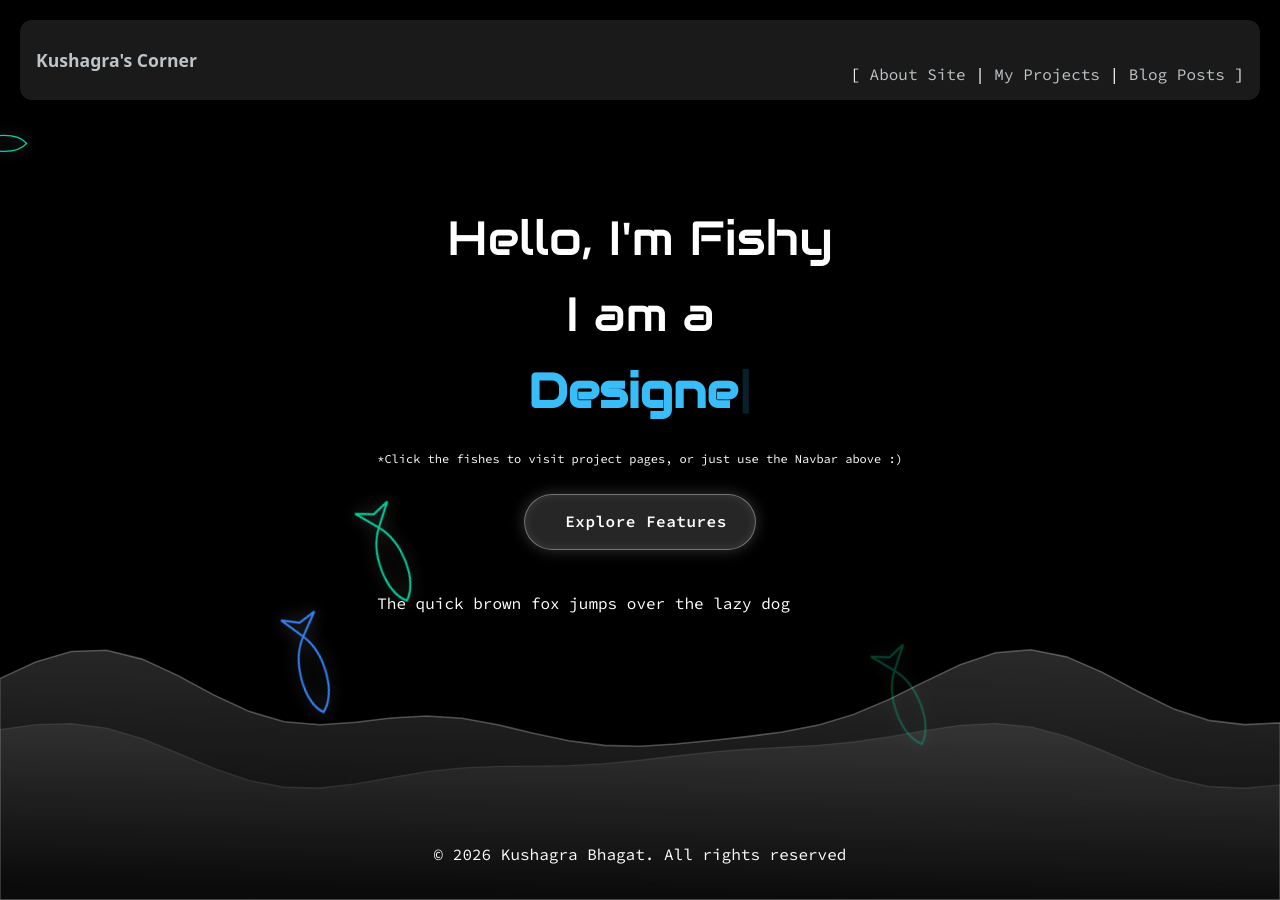
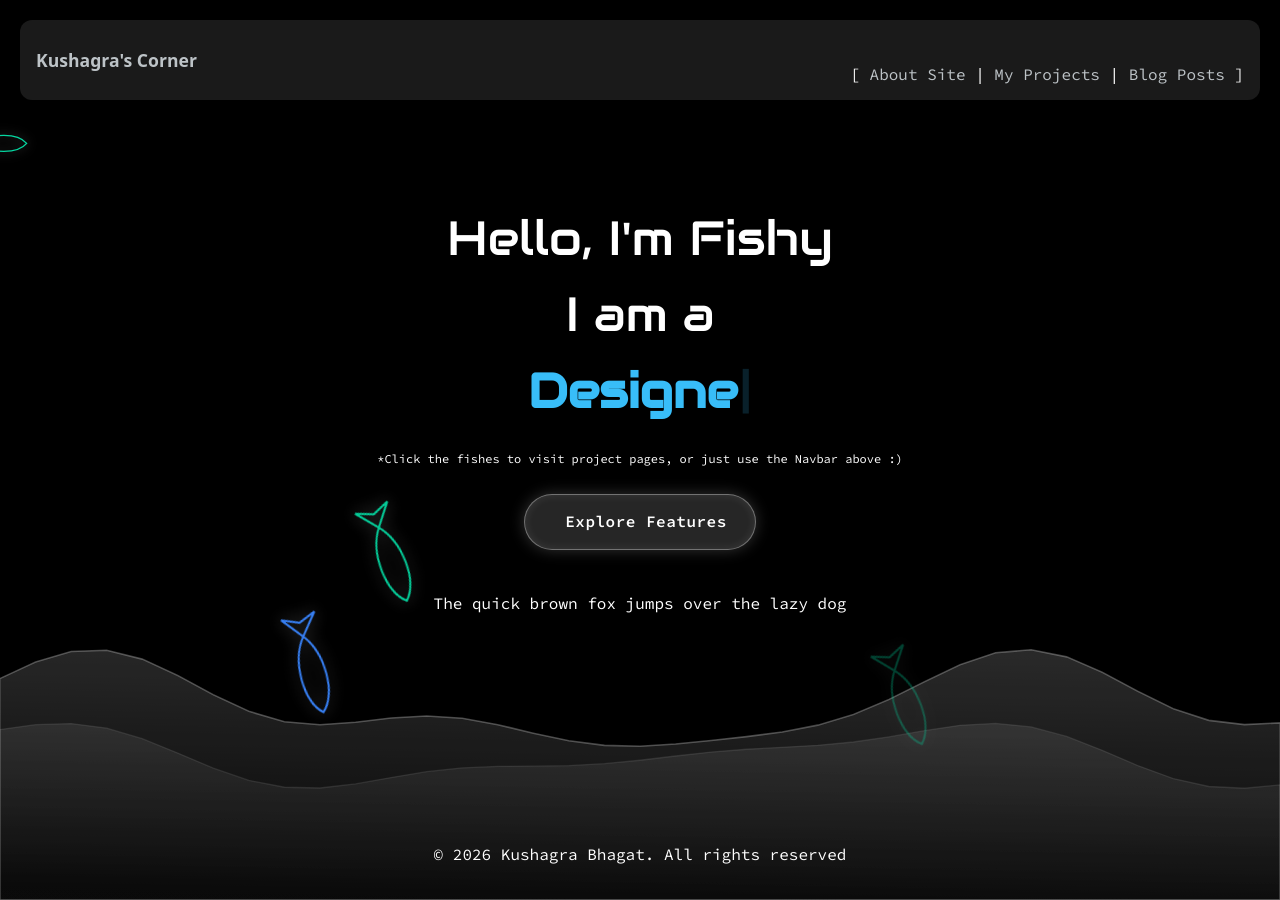
Before and after one commit to kuwushagra/Ocean-of-Opportunities, a Jekyll site: the page built from index.md, in a window 1280 px wide. Built offline with Jekyll 4.4.1, drawn with Linux system fonts in a browser that asks for light colours; some web fonts are replaced; a style sheet for code colours, icons or effects is not loaded.

Commit message:
Update home.html

```diff
--- a/_layouts/home.html
+++ b/_layouts/home.html
@@ -51,9 +51,9 @@ layout: default
   </div>
   {% endif %}
 
-  <br>
+  <br><div style="display: flex; width: 100%; margin: 0 auto; justify-content: center; align-items: center;">
   {{ content }}
-  <br>
+  </div><br>
 
   <script>
     const words = ["Developer", "Designer", "Freelancer"];
```
